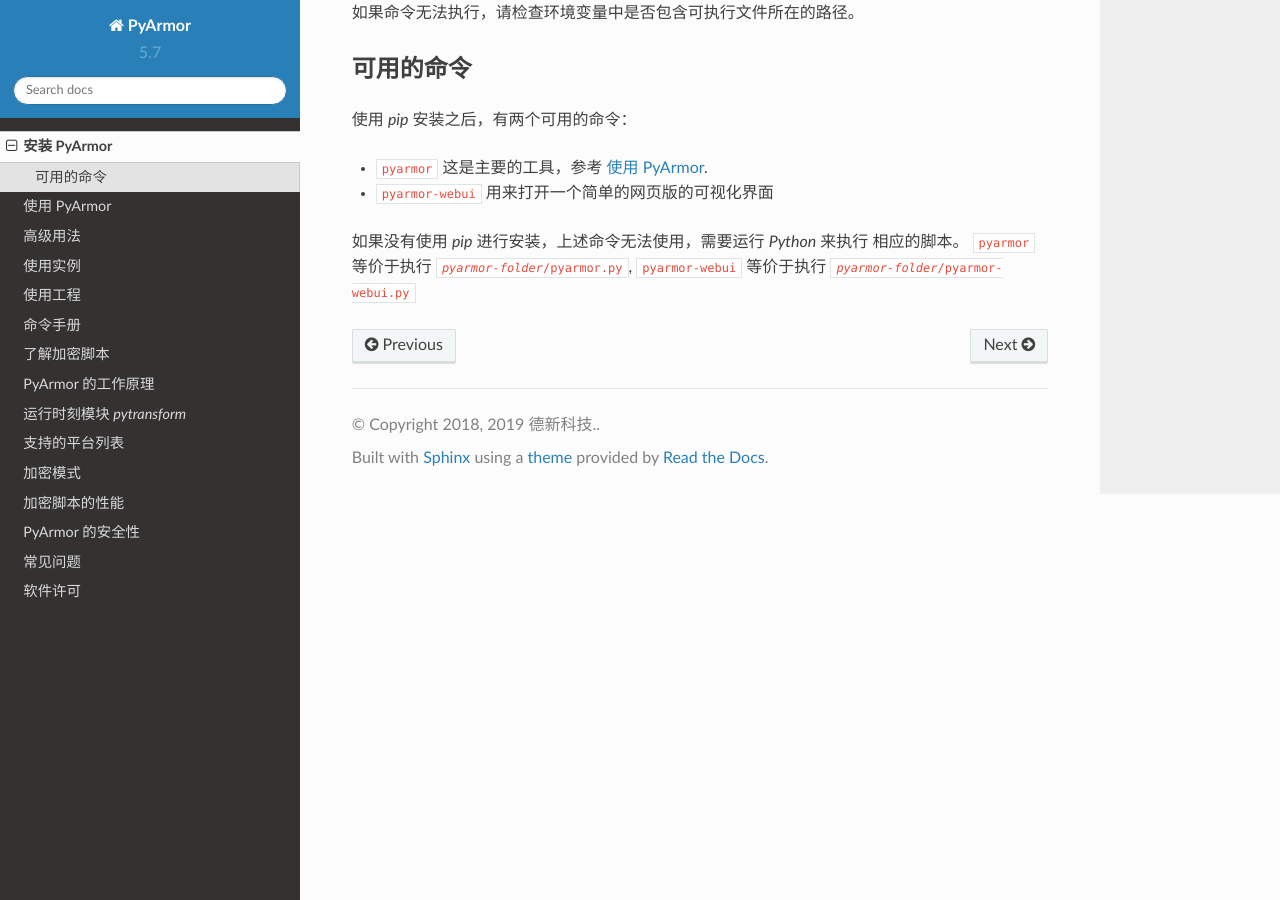
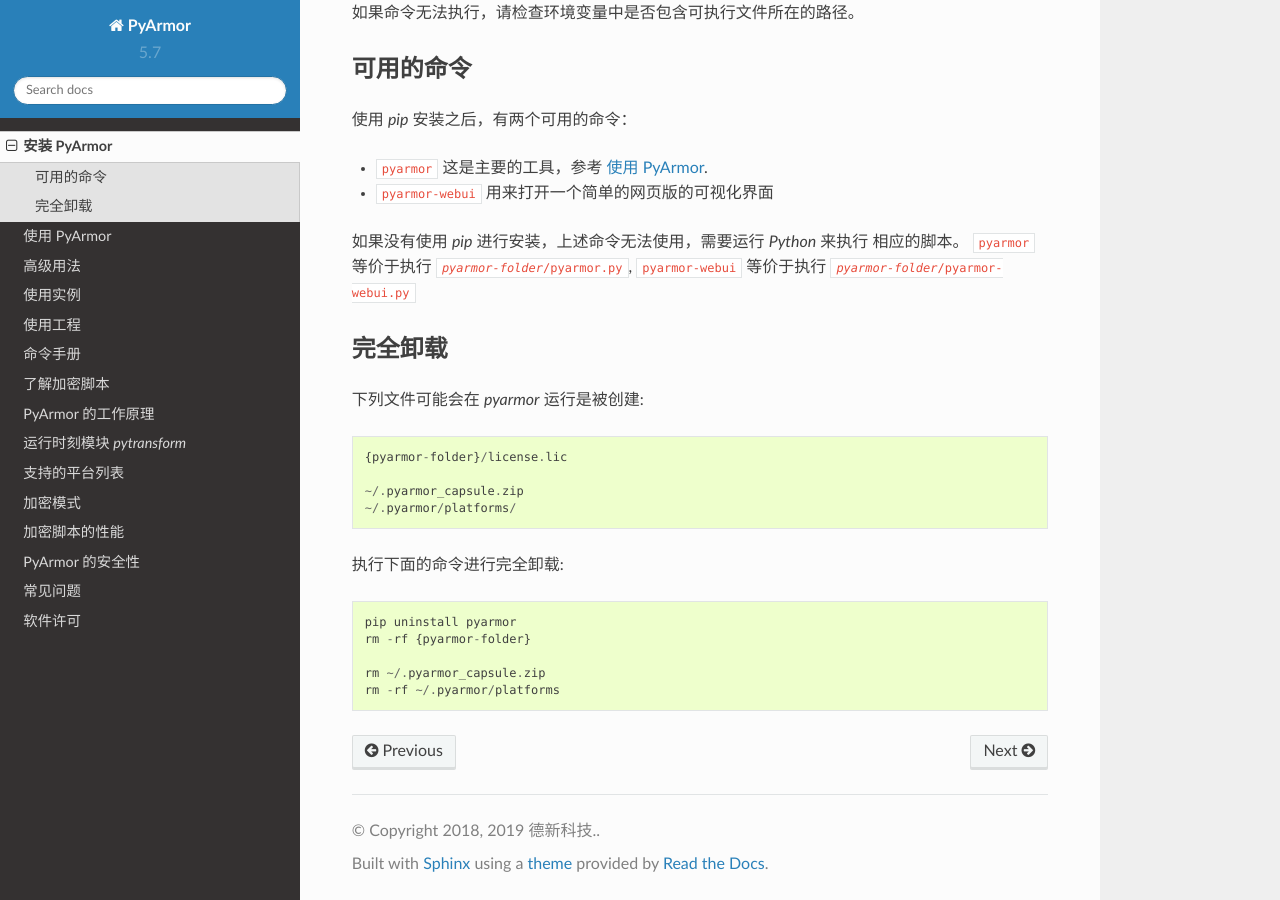
Before and after one commit to dashingsoft/pyarmor-docs-zh, a Sphinx documentation site: the page built from docs/installation.rst, in a window 1280 px wide and 900 px high, scrolled down 561 px. Built offline with Sphinx 7.4.7 and the Read the Docs theme 2.0.0, drawn with Linux system fonts in a browser that asks for light colours.

Commit message:
Clean uninstallation

```diff
--- a/docs/installation.rst
+++ b/docs/installation.rst
@@ -32,4 +32,22 @@
 相应的脚本。 ``pyarmor`` 等价于执行 :file:`{pyarmor-folder}/pyarmor.py`,
 ``pyarmor-webui`` 等价于执行 :file:`{pyarmor-folder}/pyarmor-webui.py`
 
+完全卸载
+--------
+
+下列文件可能会在 `pyarmor` 运行是被创建::
+
+    {pyarmor-folder}/license.lic
+
+    ~/.pyarmor_capsule.zip
+    ~/.pyarmor/platforms/
+
+执行下面的命令进行完全卸载::
+
+    pip uninstall pyarmor
+    rm -rf {pyarmor-folder}
+
+    rm ~/.pyarmor_capsule.zip
+    rm -rf ~/.pyarmor/platforms
+
 .. include:: _common_definitions.txt
```
